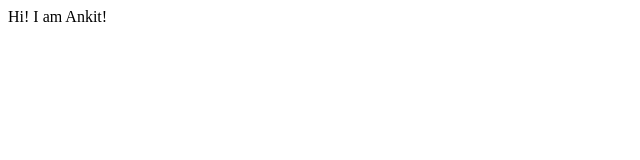
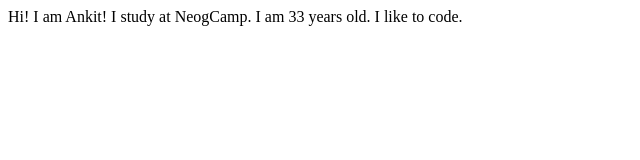
Before and after one commit to ankitbareja/ankitbarejaportfolio, a plain HTML site: page index.html in a window 1280 px wide. Shown: the whole page, without its empty margins (0-640 px from the left). Drawn offline with Linux system fonts and the light colour scheme.

Commit message:
Update text

```diff
--- a/index.html
+++ b/index.html
@@ -8,5 +8,6 @@
 </head>
 <body>
     Hi! I am Ankit!
+    I study at NeogCamp. I am 33 years old. I like to code.
 </body>
 </html>
```
